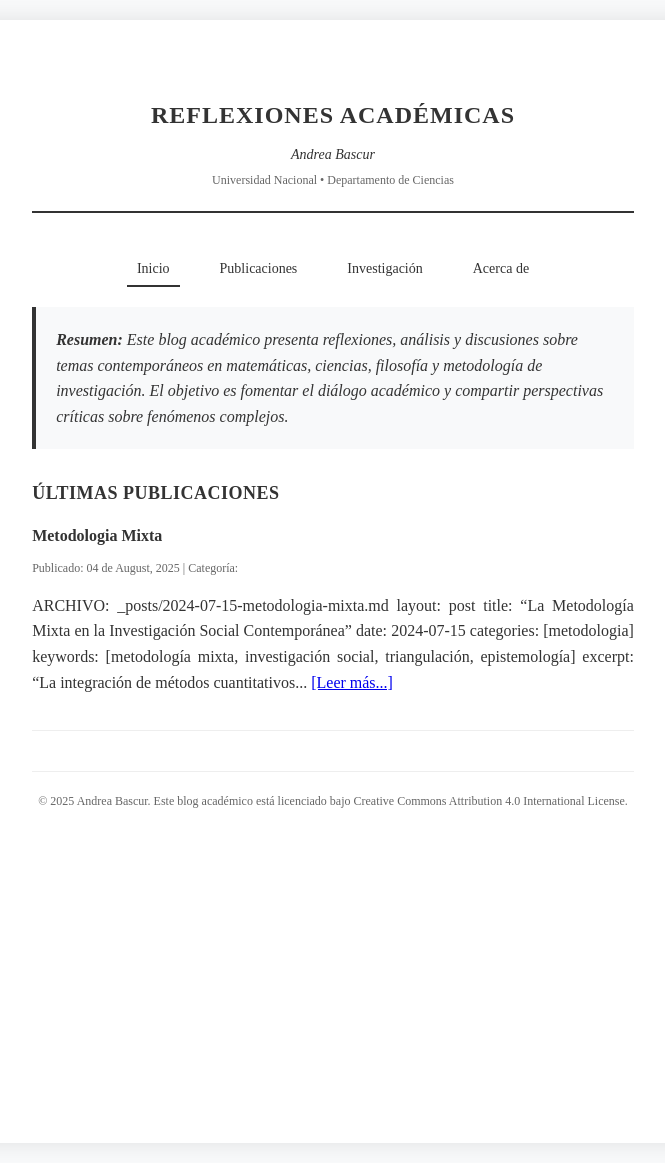
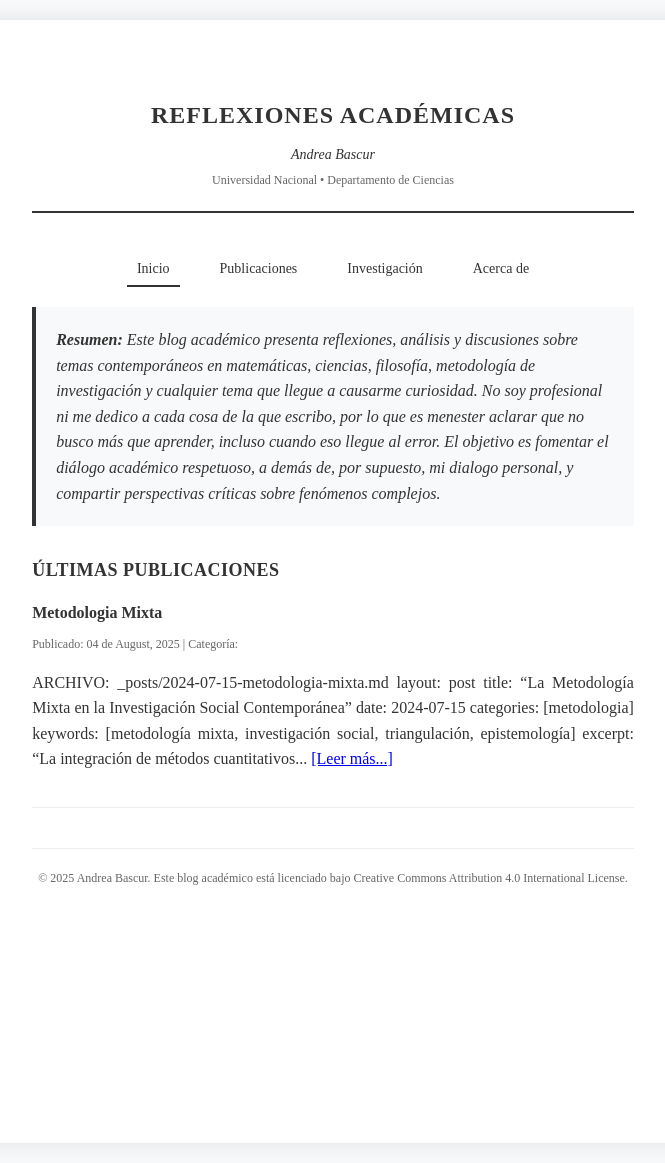
Before and after one commit to ambascur/ambascur.github.io, a Jekyll site: the page built from index.html, in a window 1280 px wide. Shown: the whole page, without its empty margins (307-972 px from the left). Built offline with Jekyll 4.4.1, drawn with Linux system fonts in a browser that asks for light colours.

Commit message:
cambio resumen blog index

```diff
--- a/index.html
+++ b/index.html
@@ -4,7 +4,7 @@ layout: default
 
 <div id="home" class="section active">
     <div class="abstract">
-        <strong>Resumen:</strong> Este blog académico presenta reflexiones, análisis y discusiones sobre temas contemporáneos en matemáticas, ciencias, filosofía y metodología de investigación. El objetivo es fomentar el diálogo académico y compartir perspectivas críticas sobre fenómenos complejos.
+        <strong>Resumen:</strong> Este blog académico presenta reflexiones, análisis y discusiones sobre temas contemporáneos en matemáticas, ciencias, filosofía, metodología de investigación y cualquier tema que llegue a causarme curiosidad. No soy profesional ni me dedico a cada cosa de la que escribo, por lo que es menester aclarar que no busco más que aprender, incluso cuando eso llegue al error. El objetivo es fomentar el diálogo académico respetuoso, a demás de, por supuesto, mi dialogo personal, y compartir perspectivas críticas sobre fenómenos complejos.
     </div>
 
     <div class="section-title">Últimas Publicaciones</div>
```
